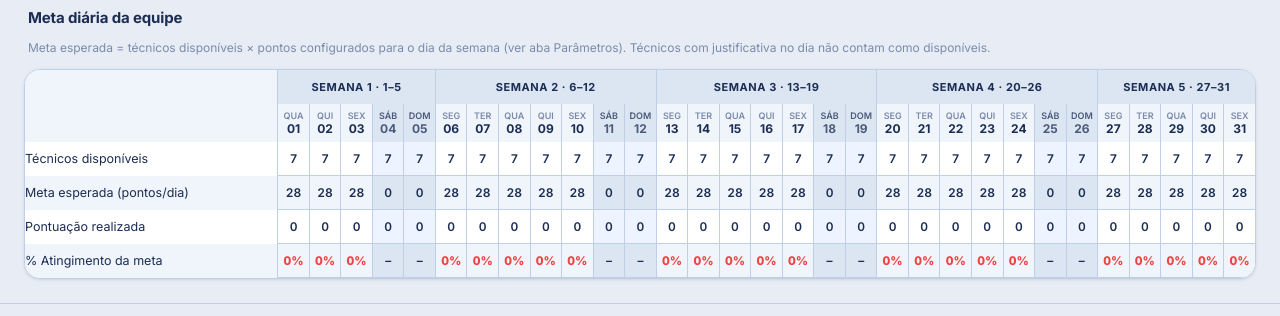
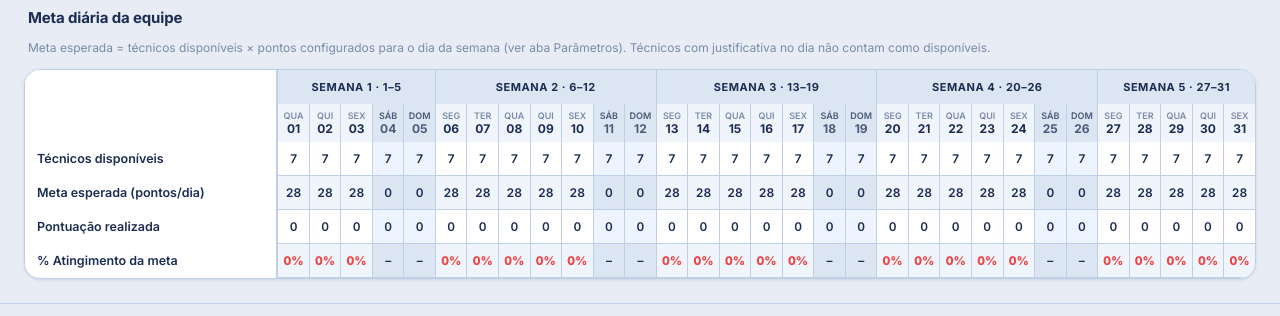
Before and after one commit to dawidhsgarcia/analise-de-performance, a React (Vite) app: page /acompanhamento in a window 1280 px wide. Shown: the part 825-1141 px from the top of the page. Built offline with nearby package versions, Linux system fonts and the light colour scheme; no server answers; the database is empty.

Commit message:
fix: espaçamento da primeira coluna na GoalsTable (col-nome)

```diff
--- a/src/styles/globals.css
+++ b/src/styles/globals.css
@@ -298,7 +298,23 @@ p.hint.goals-hint { padding: 0 4px; }
 /* Goals table specific */
 .table-wrap.goals-table-wrap .table-wrap { max-height: none; }
 #goalsTableWrap .table-wrap { max-height: none; }
-#goalsTableWrap td.col-nome, #goalsTableWrap th.col-nome { left: 0; white-space: nowrap; min-width: 240px; }
+#goalsTableWrap td.col-nome,
+#goalsTableWrap th.col-nome {
+  position: sticky;
+  left: 0;
+  z-index: 3;
+  background: var(--surface);
+  border-right: 1px solid var(--border);
+  min-width: 240px;
+  max-width: 240px;
+  padding: 8px 30px 8px 12px;
+  font-size: 12.5px;
+  line-height: 1.35;
+  font-weight: 600;
+  color: var(--text);
+  white-space: nowrap;
+  vertical-align: middle;
+}
 
 .goal-value { display: block; width: 100%; padding: 8px 2px; font-size: 12px; color: var(--text); text-align: center; font-variant-numeric: tabular-nums; font-weight: 600; }
 .goal-value.pct-good { color: var(--success-dark); font-weight: 800; }
```
